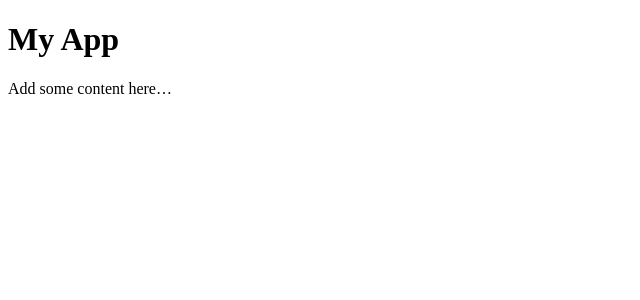
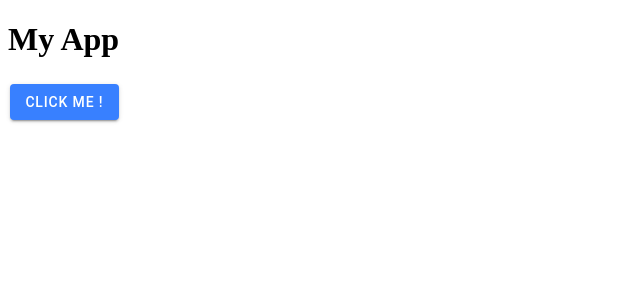
Before and after one commit to Severo-Yannick/ionic-react-hello-world, a React (Create React App) app: page / in a window 1280 px wide. Shown: the top 300 px of the page, without its empty margins (0-640 px from the left). Built offline with nearby package versions, Linux system fonts and the light colour scheme.

Commit message:
display ionic button

```diff
--- a/src/App.js
+++ b/src/App.js
@@ -1,3 +1,8 @@
+import { setupIonicReact, IonButton } from "@ionic/react";
+import "@ionic/react/css/core.css";
+
+setupIonicReact();
+
 function App() {
   return (
     <div>
@@ -5,7 +10,7 @@ function App() {
         <h1>My App</h1>
       </header>
       <main>
-        <p>Add some content here…</p>
+        <IonButton>Click me !</IonButton>
       </main>
     </div>
   );
```
